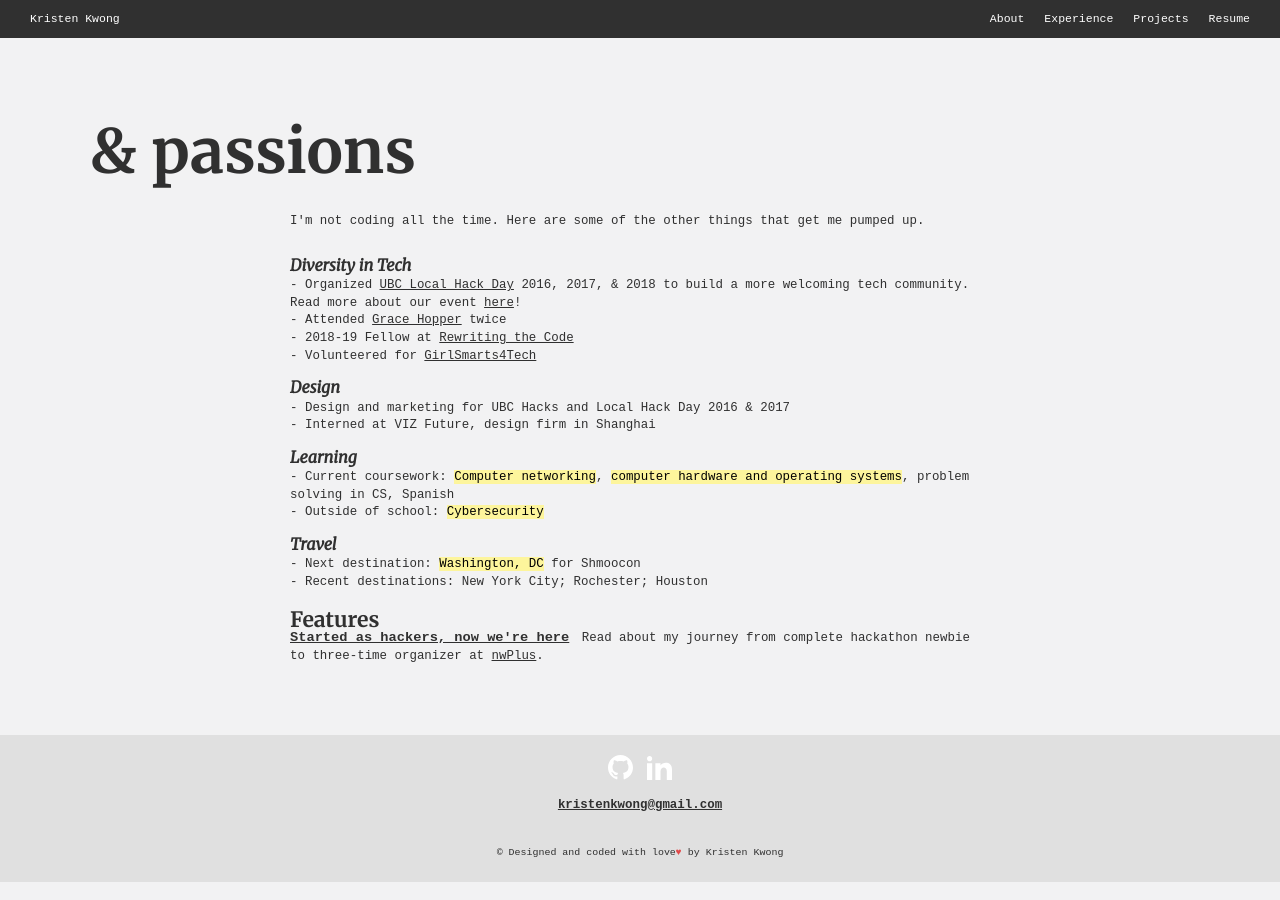
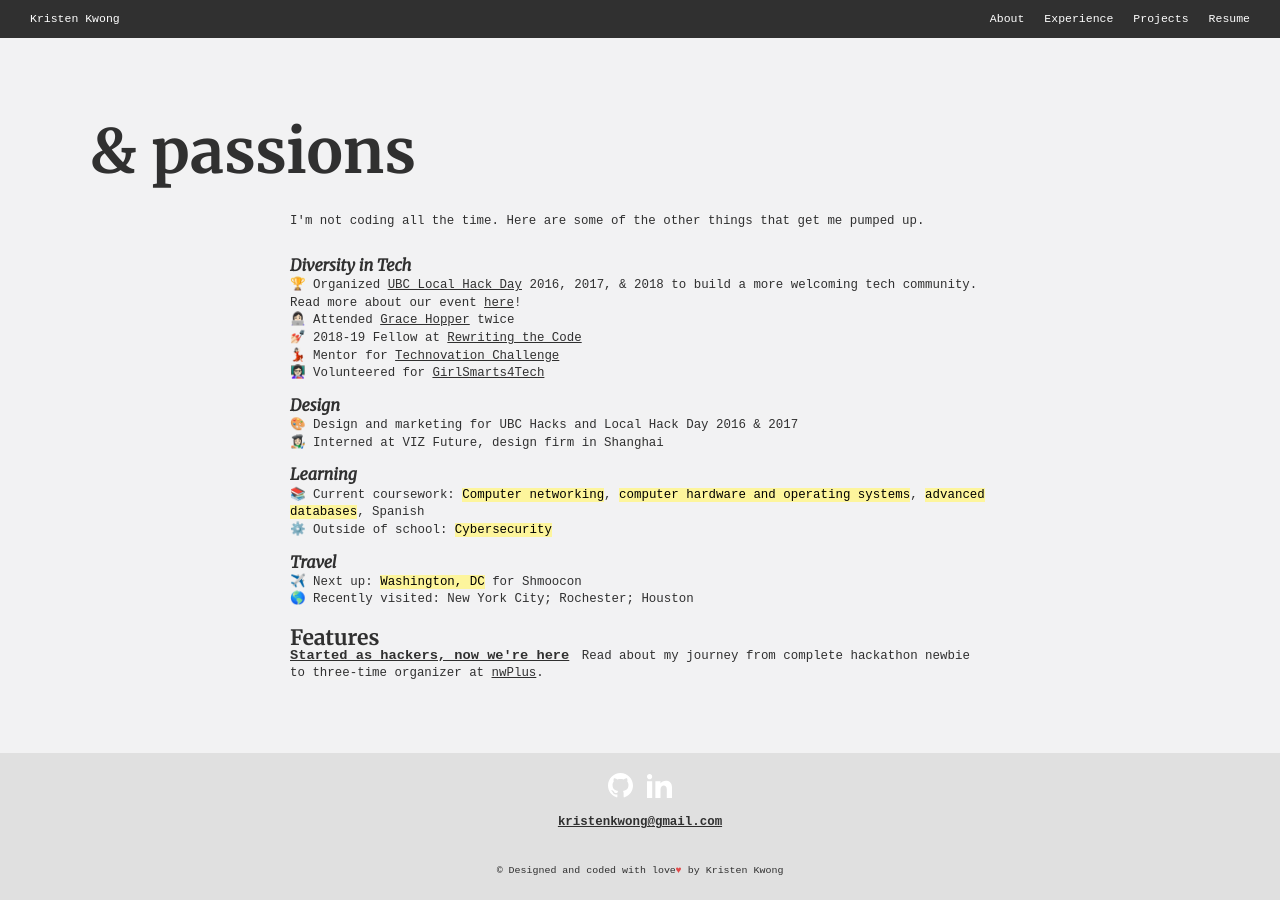
Before and after one commit to kristenkwong/website-2019, a Jekyll site: the page built from index.html, in a window 1280 px wide and 900 px high, scrolled down 3233 px. Built offline with Jekyll 4.4.1, drawn with Linux system fonts in a browser that asks for light colours; some web fonts are replaced.

Commit message:
im literally an idiot

```diff
--- a/index.html
+++ b/index.html
@@ -119,28 +119,29 @@ layout: default
 		<div class="item">
 			<div class="heading">Diversity in Tech</div>
 			<div class="text">
-				- Organized <a href="https://www.nwplus.io/#/localhackday">UBC Local Hack Day</a> 2016, 2017, & 2018 to build a more welcoming tech community. Read more about our event <a href="http://localhost:4000/experiences/lhd_2016W.html">here</a>!
-				<br>- Attended <a href="https://ghc.anitab.org/">Grace Hopper</a> twice
-				<br>- 2018-19 Fellow at <a href="https://rewritingthecode.org/">Rewriting the Code</a>
-				<br>- Volunteered for <a href="https://www.cs.ubc.ca/girlsmarts4tech/">GirlSmarts4Tech</a>
+				🏆 Organized <a href="https://www.nwplus.io/#/localhackday">UBC Local Hack Day</a> 2016, 2017, & 2018 to build a more welcoming tech community. Read more about our event <a href="http://localhost:4000/experiences/lhd_2016W.html">here</a>!
+				<br>👩🏻‍💻 Attended <a href="https://ghc.anitab.org/">Grace Hopper</a> twice
+				<br>💅🏻 2018-19 Fellow at <a href="https://rewritingthecode.org/">Rewriting the Code</a>
+				<br>💃🏻 Mentor for <a href="https://technovationchallenge.org">Technovation Challenge</a>
+				<br>👩🏻‍🏫 Volunteered for <a href="https://www.cs.ubc.ca/girlsmarts4tech/">GirlSmarts4Tech</a>
 			</div>
 		</div>
 		<div class="item">
 			<div class="heading">Design</div>
-			<div class="text">- Design and marketing for UBC Hacks and Local Hack Day 2016 & 2017
-				<br>- Interned at VIZ Future, design firm in Shanghai
+			<div class="text">🎨 Design and marketing for UBC Hacks and Local Hack Day 2016 & 2017
+				<br>👩🏻‍🎨 Interned at VIZ Future, design firm in Shanghai
 			</div>
 		</div>
 		<div class="item">
 			<div class="heading">Learning</div>
-			<div class="text">- Current coursework: <mark>Computer networking</mark>, <mark>computer hardware and operating systems</mark>, problem solving in CS, Spanish
-				<br>- Outside of school: <mark>Cybersecurity</mark>
+			<div class="text">📚 Current coursework: <mark>Computer networking</mark>, <mark>computer hardware and operating systems</mark>, <mark>advanced databases</mark>, Spanish
+				<br>⚙️ Outside of school: <mark>Cybersecurity</mark>
 			</div>
 		</div>
 		<div class="item">
 			<div class="heading">Travel</div>
-			<div class="text">- Next destination: <mark>Washington, DC</mark> for Shmoocon
-				<br>- Recent destinations: New York City; Rochester; Houston
+			<div class="text">✈️ Next up: <mark>Washington, DC</mark> for Shmoocon
+				<br>🌎 Recently visited: New York City; Rochester; Houston
 			</div>
 		</div>
 		<div class="features">
```
Also changed, not shown: 3 other files.
